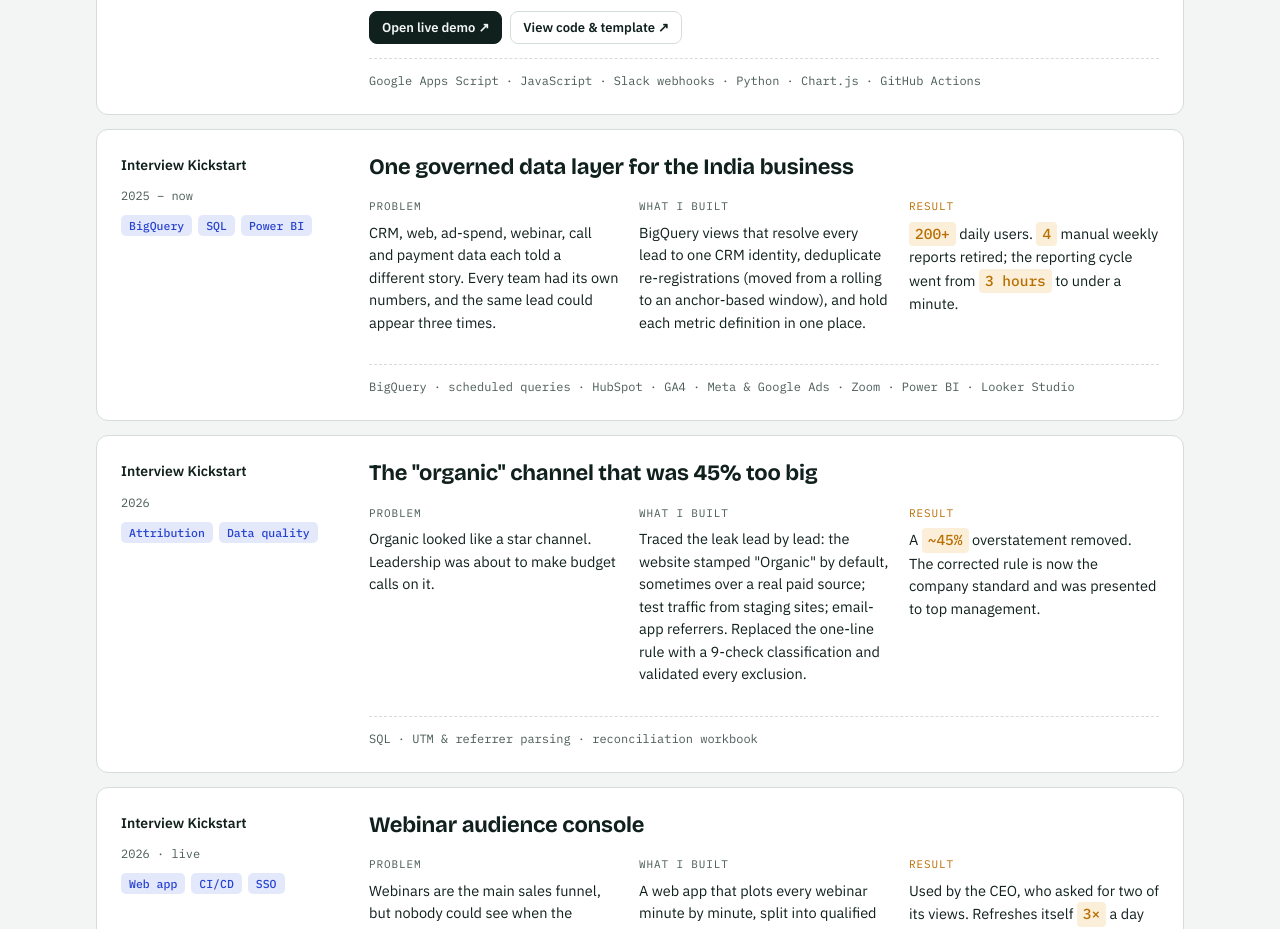
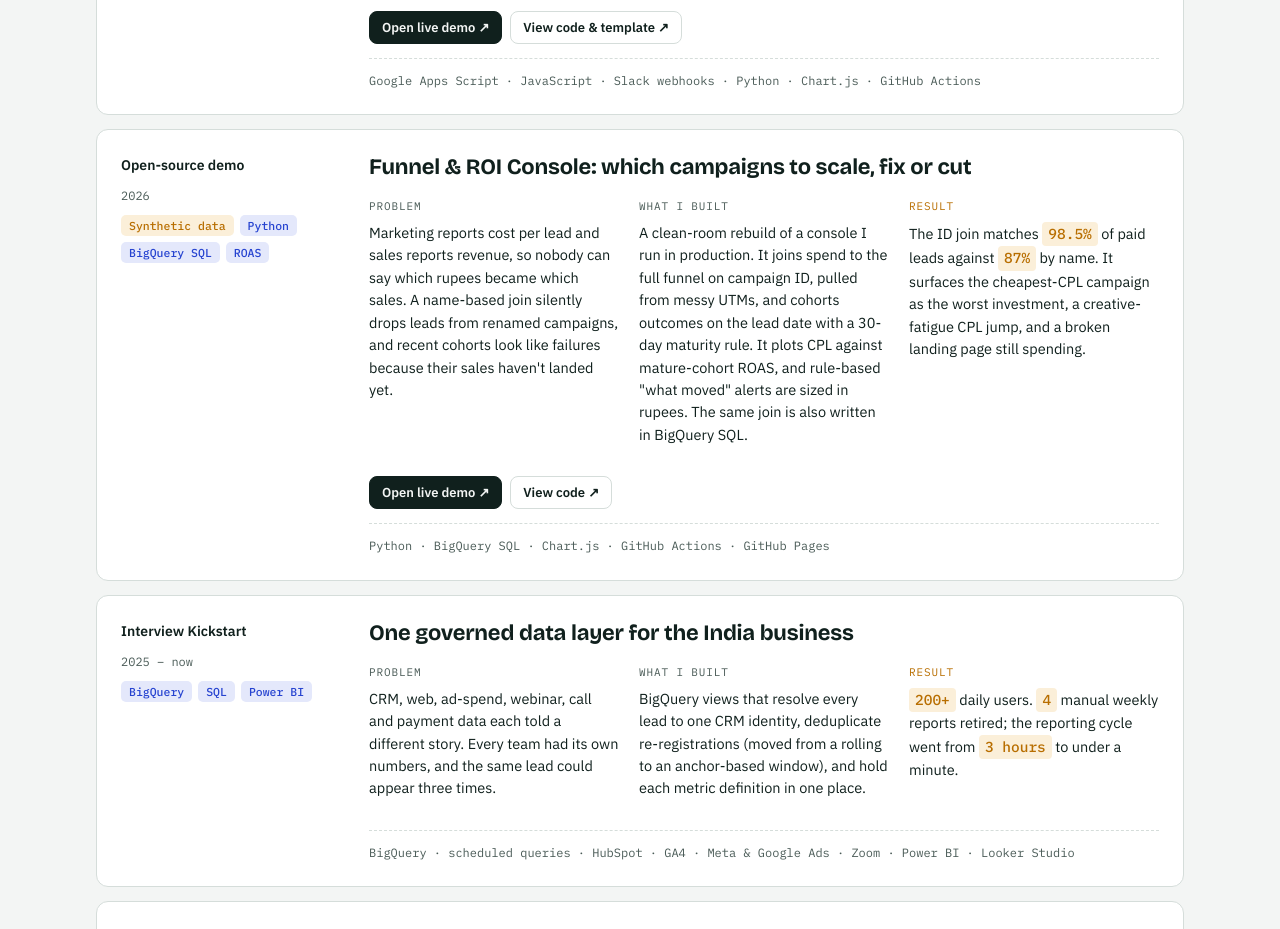
Before and after one commit to nikhilveerwani/nikhilveerwani.github.io, a plain HTML site: page index.html in a window 1280 px wide. Shown: the part 2020-2949 px from the top of the page. Drawn offline with nearby package versions, Linux system fonts and the light colour scheme.

Commit message:
Rewrite nikhilveerwani.github.io

```diff
--- a/index.html
+++ b/index.html
@@ -360,6 +360,24 @@ footer .wrap{display:flex;justify-content:space-between;gap:12px;flex-wrap:wrap;
           </dl>
           <div class="case-links"><a class="primary" href="https://nikhilveerwani.github.io/lead-sla-monitor/" target="_blank" rel="noopener">Open live demo ↗</a><a href="https://github.com/nikhilveerwani/lead-sla-monitor" target="_blank" rel="noopener">View code &amp; template ↗</a></div>
           <div class="stack">Google Apps Script · JavaScript · Slack webhooks · Python · Chart.js · GitHub Actions</div>
+        </div>
+      </article>
+
+      <article class="case" data-cat="demo data biz">
+        <div class="meta">
+          <div class="org">Open-source demo</div>
+          <div class="when">2026</div>
+          <div class="tags"><span class="demo-tag">Synthetic data</span><span class="tag">Python</span><span class="tag">BigQuery SQL</span><span class="tag">ROAS</span></div>
+        </div>
+        <div class="body">
+          <h3>Funnel &amp; ROI Console: which campaigns to scale, fix or cut</h3>
+          <dl class="pbr">
+            <div><dt>Problem</dt><dd>Marketing reports cost per lead and sales reports revenue, so nobody can say which rupees became which sales. A name-based join silently drops leads from renamed campaigns, and recent cohorts look like failures because their sales haven't landed yet.</dd></div>
+            <div><dt>What I built</dt><dd>A clean-room rebuild of a console I run in production. It joins spend to the full funnel on campaign ID, pulled from messy UTMs, and cohorts outcomes on the lead date with a 30-day maturity rule. It plots CPL against mature-cohort ROAS, and rule-based "what moved" alerts are sized in rupees. The same join is also written in BigQuery SQL.</dd></div>
+            <div class="res"><dt>Result</dt><dd>The ID join matches <span class="res-num">98.5%</span> of paid leads against <span class="res-num">87%</span> by name. It surfaces the cheapest-CPL campaign as the worst investment, a creative-fatigue CPL jump, and a broken landing page still spending.</dd></div>
+          </dl>
+          <div class="case-links"><a class="primary" href="https://nikhilveerwani.github.io/funnel-roi-console/" target="_blank" rel="noopener">Open live demo ↗</a><a href="https://github.com/nikhilveerwani/funnel-roi-console" target="_blank" rel="noopener">View code ↗</a></div>
+          <div class="stack">Python · BigQuery SQL · Chart.js · GitHub Actions · GitHub Pages</div>
         </div>
       </article>
 
```
Also changed, not shown: 1 other file.
